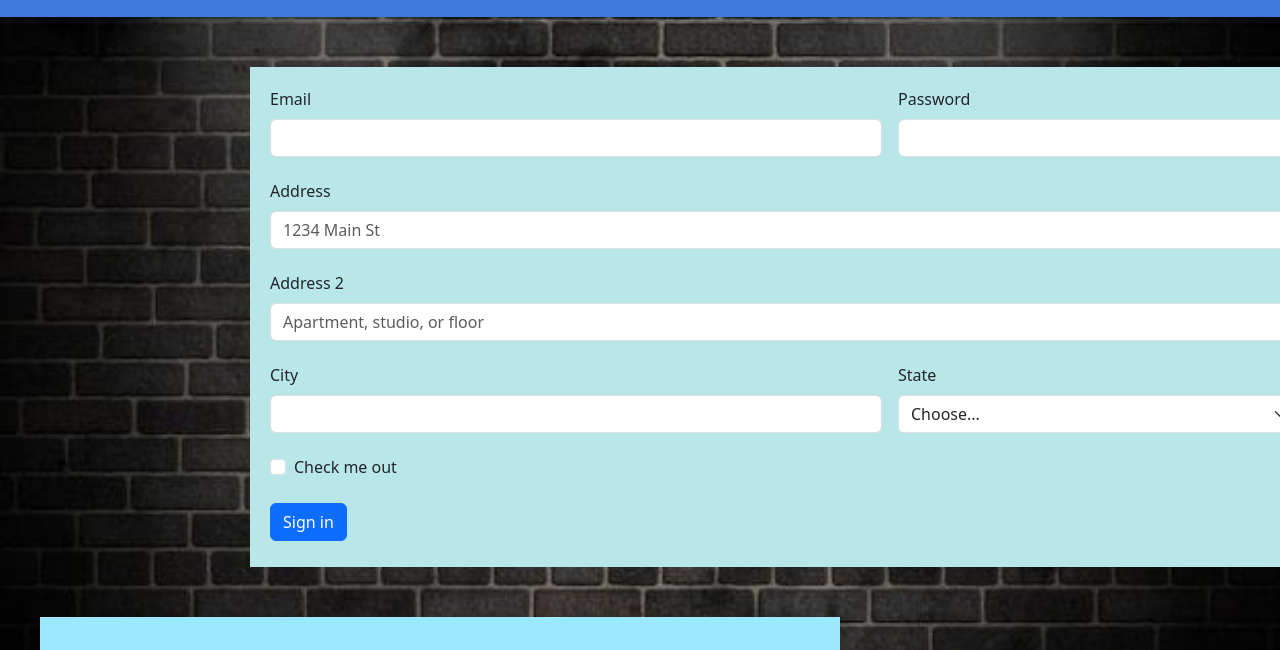
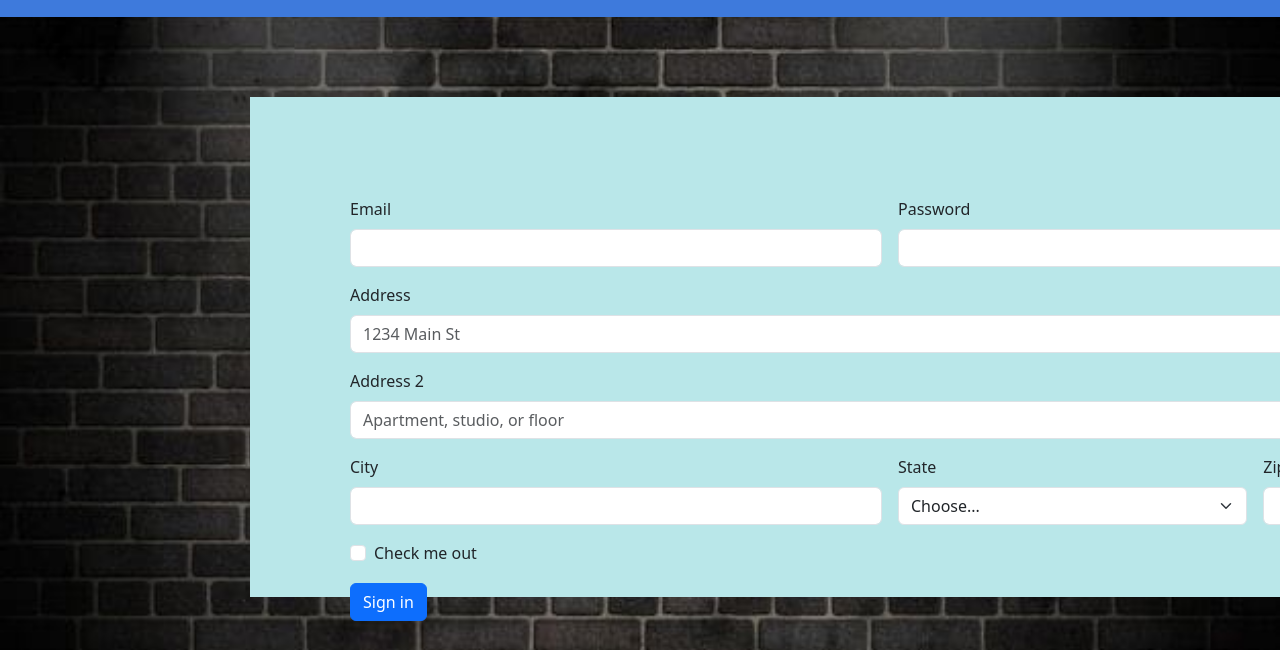
Before and after one commit to Orne-Levato/mi-repositorio-2.0, a website: page pase vip.html in a window 1280 px wide. Shown: the part 87-737 px from the top of the page. Drawn offline with nearby package versions, Linux system fonts and the light colour scheme.

Commit message:
hice macana con el formulario vip

```diff
--- a/scss/styles.scss
+++ b/scss/styles.scss
@@ -28,7 +28,7 @@
     display: flex;
     justify-content: center;
     padding: 2%;
-    -webkit-text-stroke: 2px orange;
+    -webkit-text-stroke: 2px rgb(214, 219, 219);
     color: gold;
     font-family: 'Source Sans Pro';
   font-style: normal;
@@ -80,8 +80,8 @@
     height: 500px;
     width: 800px;
     display: flex;
-    padding: 20px;
-    margin: 50px;
+    padding: 100px;
+    margin: 80px;
     margin-left: 250px;
 }
 
```
Also changed, not shown: css/styles.css.
